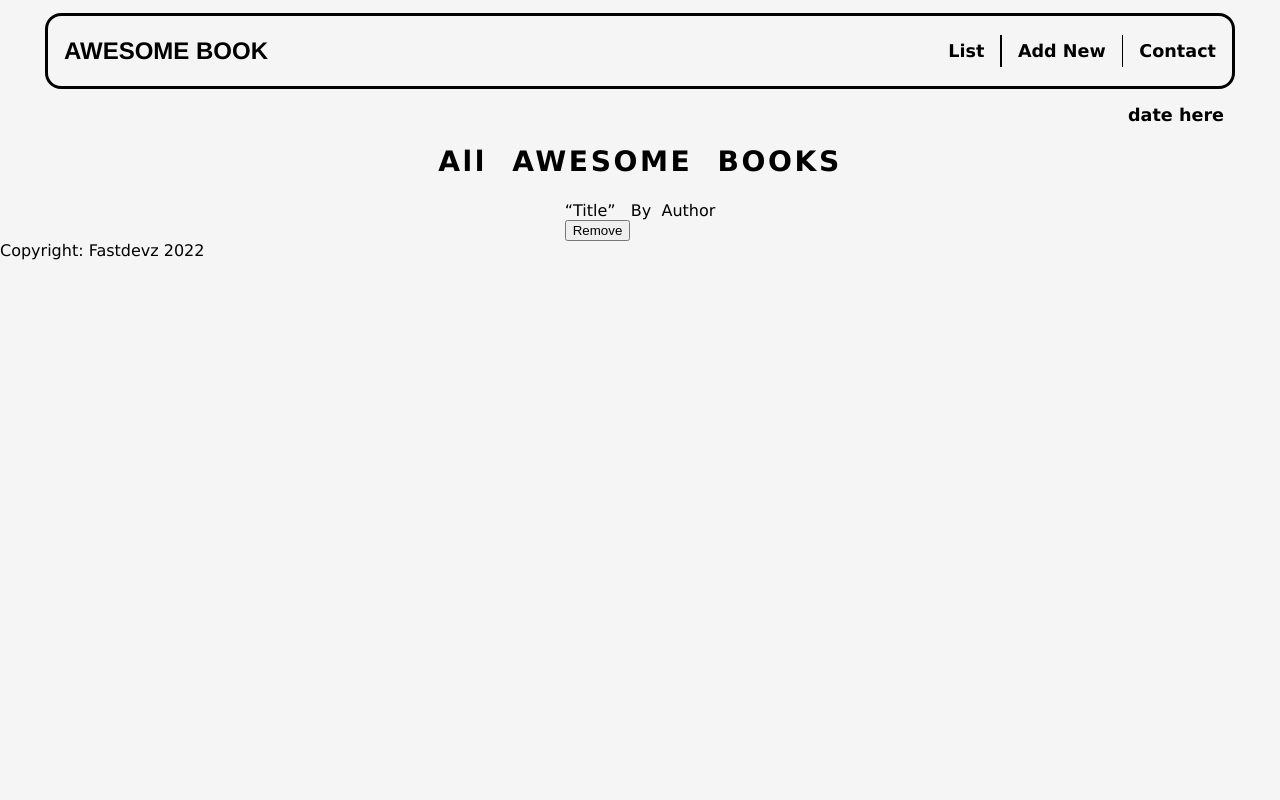
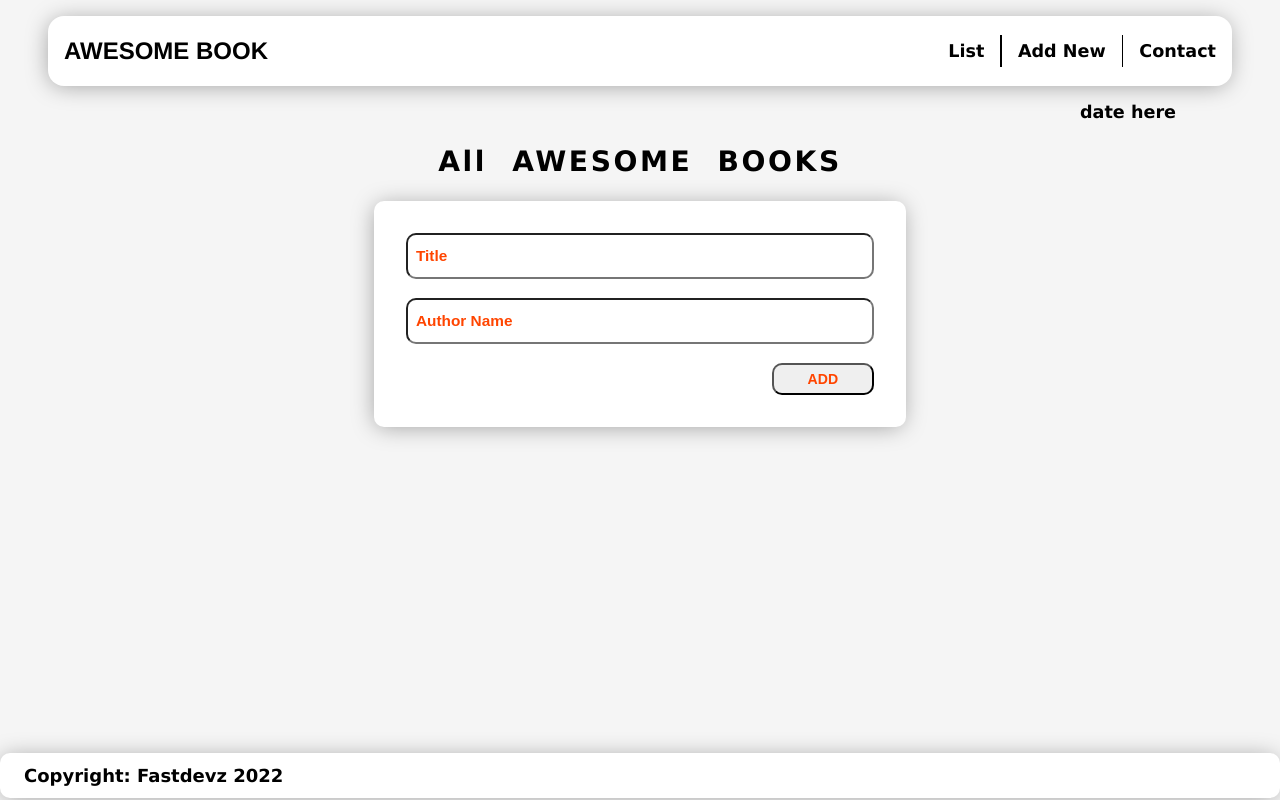
Before and after one commit to soulemanou-software/awesome-book-ES6, a website: page index.html in a window 1280 px wide. Drawn offline with Linux system fonts and the light colour scheme.

Commit message:
add books styling done in index.css

```diff
--- a/index.css
+++ b/index.css
@@ -2,6 +2,9 @@
     --text: black;
     --background: whitesmoke;
     --text-hover: orangered;
+    --text-hover-white: #fff;
+    --listbg: aqua;
+    --listbglight: rgba(140, 153, 153, 0.95);
 }
 html{
     scroll-behavior: smooth;
@@ -12,6 +15,10 @@ body{
     margin:0;
     box-sizing:border-box;
     background-color: var(--background);
+    display: flex;
+    flex-direction: column;
+    justify-content: center;
+    align-items: center;
 }
 /*============================================================================================================*/
 /* The header section here */
@@ -38,7 +45,11 @@ nav> #times-zone{
     align-self: flex-end;
 }
 nav> .navigation{
-    border: 3px solid black;
+    border: none;
+    box-shadow: -1px 2px 23px -3px rgba(0,0,0,0.38);
+    -webkit-box-shadow: -1px 2px 23px -3px rgba(0,0,0,0.38);
+    -moz-box-shadow: -1px 2px 23px -3px rgba(0,0,0,0.38);
+    background: var(--text-hover-white);
     display: flex;
     flex-direction: row;
     justify-content: space-between;
@@ -92,6 +103,117 @@ nav> #times-zone{
 #list-items h2:hover{
     color: var(--text-hover);
 }
-
+#main-Content{
+    display: none;
+    border: none;
+    background: var(--text-hover-white);
+    border-radius: 10px;
+    box-shadow: -1px 2px 23px -3px rgba(0,0,0,0.38);
+    -webkit-box-shadow: -1px 2px 23px -3px rgba(0,0,0,0.38);
+    -moz-box-shadow: -1px 2px 23px -3px rgba(0,0,0,0.38);
+    width: 80vw;
+    height: auto;
+    padding: 2rem;
+}
+#main-Content--active{
+    display: block;
+}
+.bookItem{
+    display: flex;
+    flex-direction: row;
+    justify-content:space-between;
+    align-items: center;
+    background-color: var(--listbg);
+    border-radius: 10px;
+    padding: 1rem;
+    margin-bottom: .8rem ;
+    border: none;
+}
+.about-Book{
+    font-size: 1.2rem;
+    border: 2px solid re
+}
+#btnRemove{
+     height: 2.5vw;
+     width: 8vw;
+     border: none;
+     border-radius: 10px;
+     font-size: 1.1rem;
+     font-weight: 600;
+}
+#btnRemove:hover{
+    background-color:var(--text-hover);
+    color: var(--text-hover-white);
+}
 /*End of section all awasome book*/
 /*============================================================================================================*/
+/*  The Add New book Section*/
+    #addBookForm{
+        display:flex;
+        flex-direction:column;
+        border: none;
+        border-radius: 10px;
+        background: var(--text-hover-white);
+        box-shadow: -1px 2px 23px -3px rgba(0,0,0,0.38);
+        -webkit-box-shadow: -1px 2px 23px -3px rgba(0,0,0,0.38);
+        -moz-box-shadow: -1px 2px 23px -3px rgba(0,0,0,0.38);
+        padding: 2rem;
+        width: auto;
+        height: auto;
+        justify-content: center;
+        align-items: center;
+    }
+    #addBookForm form{
+        display: flex;
+        flex-direction: column;
+        justify-content: center;
+        align-items: flex-end;
+
+    }
+    #addBookForm form input[type="text"]{
+        width:35vw;
+        height: 2vw;
+        font-size:1.2vw;
+        font-weight: 600;
+        color: var(--text-hover);
+        border-radius: 10px;
+        padding: .5rem;
+    }
+    #addBookForm form input[type="text"]::placeholder{
+    font-size:1.2vw;
+    color: var(--text-hover);
+}
+#addBookForm form input[type="text"]:active{
+    box-shadow: 0px 0px 12px -3px orangered;
+}
+#addBookForm form input[type="submit"]{
+    width:8vw;
+    height: 2.5vw;
+    font-size: 1.1vw;
+    font-weight:600;
+    color: var(--text-hover);
+    border-radius: 10px;
+}
+/*End of the Add book Section*/
+/*============================================================================================================*/
+/* The footer section*/
+footer{
+    position: absolute;
+    left: 0;
+    right: 0;
+    bottom: 2px;
+    width: 100%;
+  }
+  .footer .footer__content {
+    padding: 12px 24px;
+    font-size: 18px;
+    font-weight: 600;
+    border: none;
+    background: var(--text-hover-white);
+    border-radius: 10px;
+    box-shadow: -1px 2px 23px -3px rgba(0,0,0,0.38);
+    -webkit-box-shadow: -1px 2px 23px -3px rgba(0,0,0,0.38);
+    -moz-box-shadow: -1px 2px 23px -3px rgba(0,0,0,0.38);
+  }
+/* end of the footer section */
+/*============================================================================================================*/
--- a/index.html
+++ b/index.html
@@ -30,13 +30,27 @@
 <!-- ==================================================================================================================================== -->
 <!-- the awesome books list section here -->
     <section id="list-items">
-        <h2 id="main-heading">All AWESOME BOOKS</h2>
+        <h2 id="main-Heading">All AWESOME BOOKS</h2>
         <!-- main section all Awesome books -->
-            <main id="main-content">
+            <main id="main-Content">
                 <!-- The list of books -->
-                <div class="bookItem">
-                    <div class="about-book"><q>Title</q> &nbsp; By &nbsp;<span>Author</span></div>
-                    <button>Remove</button>
+                <div class="bookItem indexBookItem">
+                    <div class="about-Book">
+                        <q>Title</q>
+                        &nbsp; By &nbsp;
+                        <span>Author</span>
+                    </div>
+                    <button id="btnRemove">Remove</button>
+                </div>
+                <!-- End of the list of books -->
+                <!-- The list of books -->
+                <div class="bookItem indexBookItem">
+                    <div class="about-Book">
+                        <q>Title</q>
+                        &nbsp; By &nbsp;
+                        <span>Author</span>
+                    </div>
+                    <button id="btnRemove">Remove</button>
                 </div>
                 <!-- End of the list of books -->
             </main>
@@ -44,10 +58,18 @@
     </section>
 <!-- End of the awesome books list section here -->
 <!-- ==================================================================================================================================== -->
-
+<!-- Add book  section -->
+    <section id="addBookForm">
+        <form action="#" method="post">
+            <input type="text" placeholder="Title"><br>
+            <input type="text" placeholder="Author Name"><br>
+            <input type="submit" name="submit" id="addNewBook" value="ADD">
+        </form>
+    </section>
+<!-- End of the Add book section -->
 <!-- ==================================================================================================================================== -->
-<footer>
-    <div>Copyright: Fastdevz 2022</div>
+<footer class="footer">
+    <div class="footer__content">Copyright: Fastdevz 2022</div>
 </footer>
 <script src="index.js"></script>
 </body>
```
